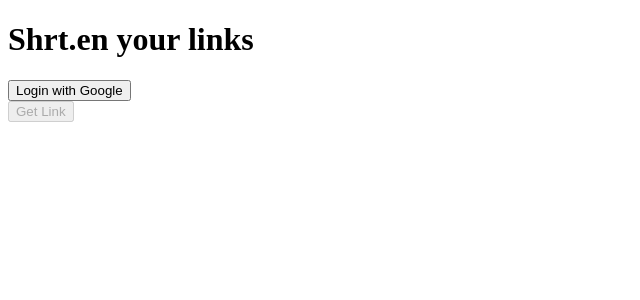
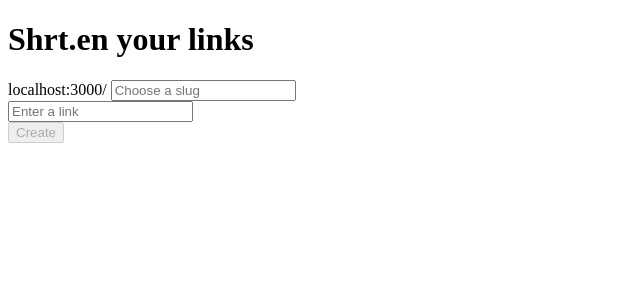
Before and after one commit to abhinav-raman/shrtn, a Next.js app: page / in a window 1280 px wide. Shown: the top 300 px of the page, without its empty margins (0-640 px from the left). Built offline with nearby package versions, Linux system fonts and the light colour scheme; no server answers.

Commit message:
Added basic create shortlink functionality

```diff
--- /dev/null
+++ b/src/pages/api/create-url.ts
@@ -0,0 +1,43 @@
+import { NextApiRequest, NextApiResponse } from "next";
+
+export default async function handler(
+	req: NextApiRequest,
+	res: NextApiResponse
+) {
+	const slug = req.query["slug"];
+	const userLink = req.query["userLink"];
+
+  console.log("slug", slug);
+  console.log("userLink", userLink);
+
+
+	if (!slug || typeof slug !== "string") {
+		return res.status(404).json({ error: "Please enter correct slug." });
+	}
+
+	if (!userLink || typeof userLink !== "string") {
+		return res.status(404).json({ error: "Please enter correct userLink." });
+	}
+
+	try {
+		const data = await prisma?.shortLink.create({
+			data: {
+				slug: slug,
+				createdAt: new Date(),
+				url: userLink,
+			},
+		});
+
+		if (!data) {
+			return res
+				.status(404)
+				.json({ status: 404, error: "Something went wrong" });
+		}
+
+		return res
+			.status(200)
+			.json({ status: 200, data: JSON.parse(JSON.stringify(data)) });
+	} catch (error) {
+		return res.json(error);
+	}
+}
--- a/src/pages/index.tsx
+++ b/src/pages/index.tsx
@@ -6,6 +6,7 @@
 import { getSession, signOut, useSession } from "next-auth/react";
 import Head from "next/head";
 import Image from "next/image";
+import { useRouter } from "next/router";
 import { useState } from "react";
 import Popup from "reactjs-popup";
 
@@ -25,12 +26,25 @@
 const Home: NextPage = ({ userData }: any) => {
 	const { data: session } = useSession();
 
-	const [enteredLink, setEnteredLink] = useState("");
+	const [enteredUserLink, setEnteredUserLink] = useState("");
+	const [enteredSlug, setEnteredSlug] = useState("");
 	const [responseData, setResponseData] = useState<undefined | any>(null);
 
-	const getSLug = async () => {
+	// const getSLug = async () => {
+	// 	const result: any = await (
+	// 		await fetch(`/api/get-url?slug=${enteredLink.toLowerCase()}`)
+	// 	).json();
+	// 	setResponseData(result);
+	// 	console.log(result);
+	// };
+
+	const createShortLink = async () => {
+		console.log(enteredUserLink, enteredSlug);
+
 		const result: any = await (
-			await fetch(`/api/get-url?slug=${enteredLink.toLowerCase()}`)
+			await fetch(
+				`/api/create-url?slug=${enteredSlug}&userLink=${enteredUserLink}`
+			)
 		).json();
 		setResponseData(result);
 		console.log(result);
@@ -76,26 +90,33 @@
 					)}
 				</div>
 				<div className="w-full text-center mt-[20vh]">
-					{!userData && <GoogleLogin />}
-					{userData && (
-						<input
-							className="border border-gray-400 rounded p-2"
-							placeholder="Enter your link"
-							value={enteredLink}
-							onChange={({ target }) => setEnteredLink(target.value)}
-							onKeyDown={(e) => {
-								e.key === "Enter" && getSLug();
-							}}
-						/>
-					)}
+					{(process.env.NODE_ENV === "development"
+						? "localhost:3000"
+						: "http://shrt-en.vercel.app") + "/ "}
+					<input
+						name="slug"
+						value={enteredSlug}
+						className="border border-gray-400 rounded px-2 py-1"
+						placeholder="Choose a slug"
+						onChange={({ target }) => setEnteredSlug(target.value)}
+					/>
+				</div>
+				<div className="w-full text-center my-2">
+					<input
+						name="link"
+						value={enteredUserLink}
+						className="border border-gray-400 rounded px-2 py-1"
+						placeholder="Enter a link"
+						onChange={({ target }) => setEnteredUserLink(target.value)}
+					/>
 				</div>
 				<div className="w-full text-center my-4">
 					<button
-						className="border border-gray-600 p-2 rounded disabled:bg-gray-100 disabled:border-gray-500 disabled:text-gray-500"
-						onClick={getSLug}
-						disabled={!enteredLink.length}
+						className="border border-gray-600 p-2 rounded disabled:bg-gray-100 disabled:border-gray-500 disabled:text-gray-500 disabled:cursor-not-allowed"
+						onClick={createShortLink}
+						disabled={!enteredUserLink.length || !enteredSlug.length}
 					>
-						Get Link
+						Create
 					</button>
 				</div>
 				<div className="w-full text-center my-4">
```
